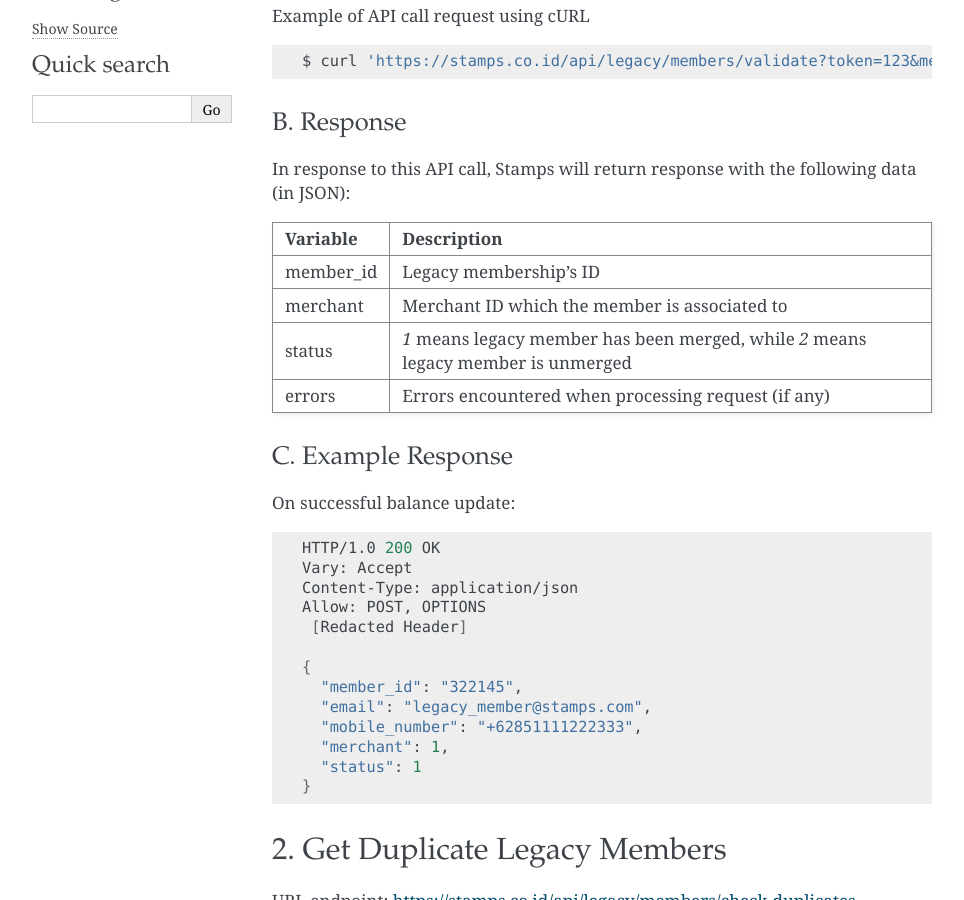
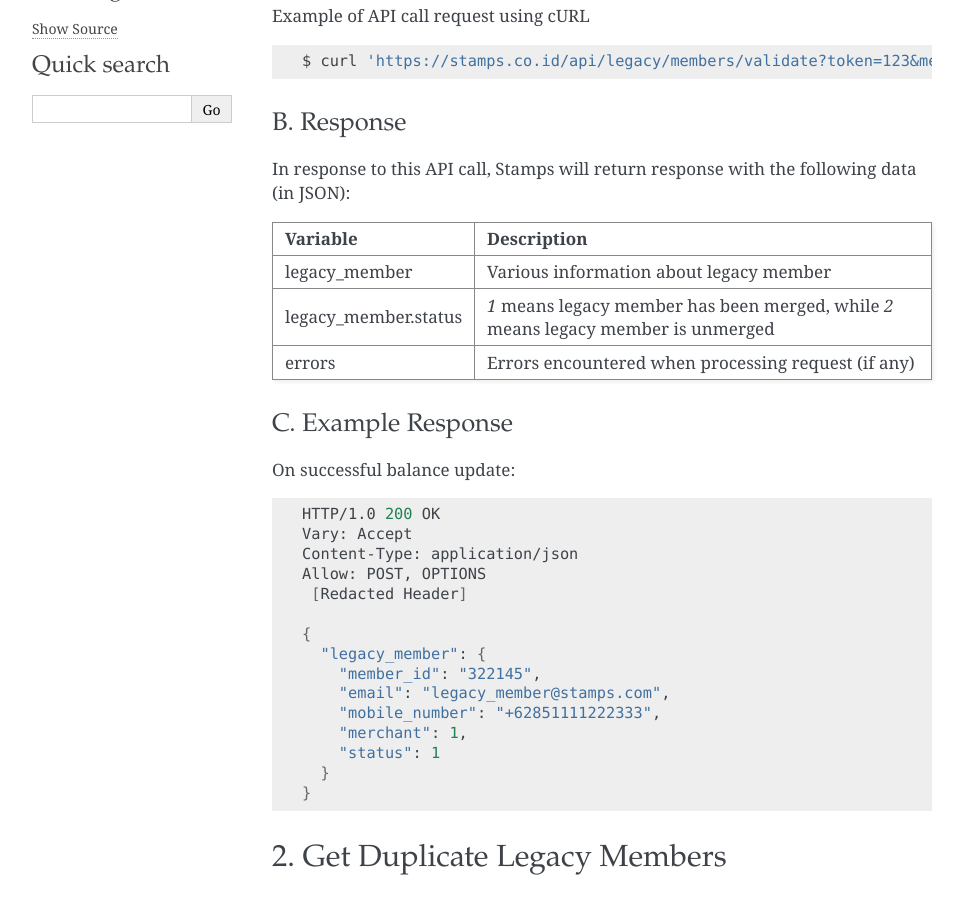
Before and after one commit to ui/stamps-api-docs, a Sphinx documentation site: the page built from source/legacy_members_api.rst, in a window 1280 px wide and 900 px high, scrolled down 671 px. Shown: the whole window, without its empty margins (148-1112 px from the left). Built offline with Sphinx 7.4.7, drawn with Linux system fonts in a browser that asks for light colours; some of the changed text lies outside the part shown.

Commit message:
Update legacy member API responses

```diff
--- a/source/legacy_members_api.rst
+++ b/source/legacy_members_api.rst
@@ -36,15 +36,14 @@ B. Response
 
 In response to this API call, Stamps will return response with the following data (in JSON):
 
-=================== ==============================
-Variable            Description
-=================== ==============================
-member_id           Legacy membership's ID
-merchant            Merchant ID which the member is associated to
-status              `1` means legacy member has been merged, while
-                    `2` means legacy member is unmerged
-errors              Errors encountered when processing request (if any)
-=================== ==============================
+====================== ==============================
+Variable               Description
+====================== ==============================
+legacy_member          Various information about legacy member
+legacy_member.status   `1` means legacy member has been merged, while
+                       `2` means legacy member is unmerged
+errors                 Errors encountered when processing request (if any)
+====================== ==============================
 
 
 C. Example Response
@@ -61,11 +60,13 @@ On successful balance update:
      [Redacted Header]
 
     {
-      "member_id": "322145",
-      "email": "legacy_member@stamps.com",
-      "mobile_number": "+62851111222333",
-      "merchant": 1,
-      "status": 1
+      "legacy_member": {
+        "member_id": "322145",
+        "email": "legacy_member@stamps.com",
+        "mobile_number": "+62851111222333",
+        "merchant": 1,
+        "status": 1
+      }
     }
 
 
```
Also changed, not shown: other parts of source/legacy_members_api.rst (+10 -9 lines).
